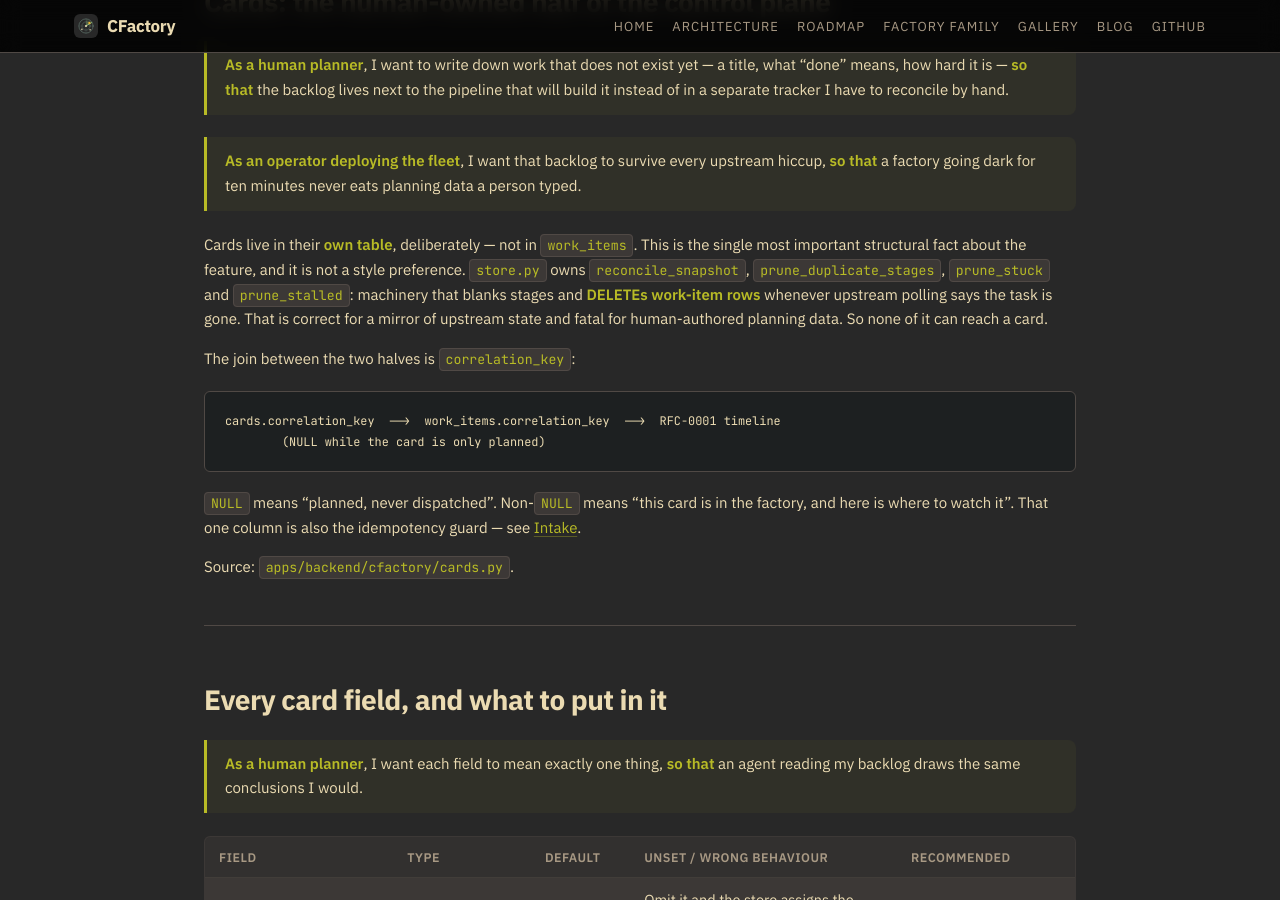
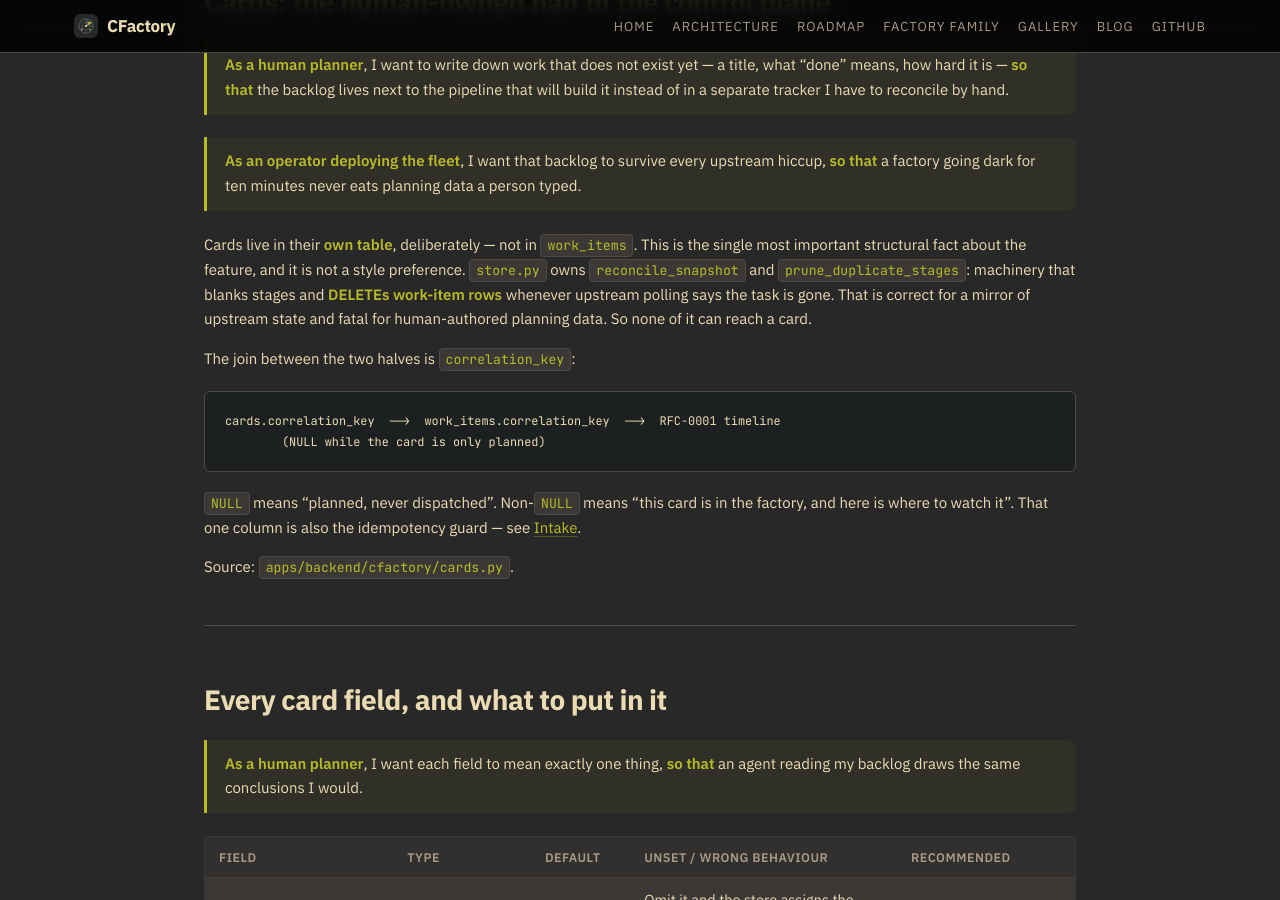
Before and after one commit to olafkfreund/CFactory, a Jekyll site: the page built from docs/guides/planning-board.md, in a window 1280 px wide and 900 px high, scrolled down 1169 px. Built offline with Jekyll 4.4.1, drawn with Linux system fonts in a browser that asks for light colours.

Commit message:
docs: drop the removed prune functions from the card-isolation notes (#479)
Plan step 5 of plan/2026-10-15-479-keep-stalled-items.md (done by the
session, not the coder agent).

Co-Authored-By: Claude Opus 5.5 <noreply@anthropic.com>
Claude-Session: https://claude.ai/code/session_01L5j1hQCdA4NmA4jiKDNBX4

```diff
--- a/docs/guides/planning-board.md
+++ b/docs/guides/planning-board.md
@@ -62,8 +62,8 @@ newcomer's first run, start with the
 
 Cards live in their **own table**, deliberately — not in `work_items`. This is
 the single most important structural fact about the feature, and it is not a
-style preference. `store.py` owns `reconcile_snapshot`, `prune_duplicate_stages`,
-`prune_stuck` and `prune_stalled`: machinery that blanks stages and **DELETEs
+style preference. `store.py` owns `reconcile_snapshot` and
+`prune_duplicate_stages`: machinery that blanks stages and **DELETEs
 work-item rows** whenever upstream polling says the task is gone. That is
 correct for a mirror of upstream state and fatal for human-authored planning
 data. So none of it can reach a card.
```
Also changed, not shown: 1 other file.
